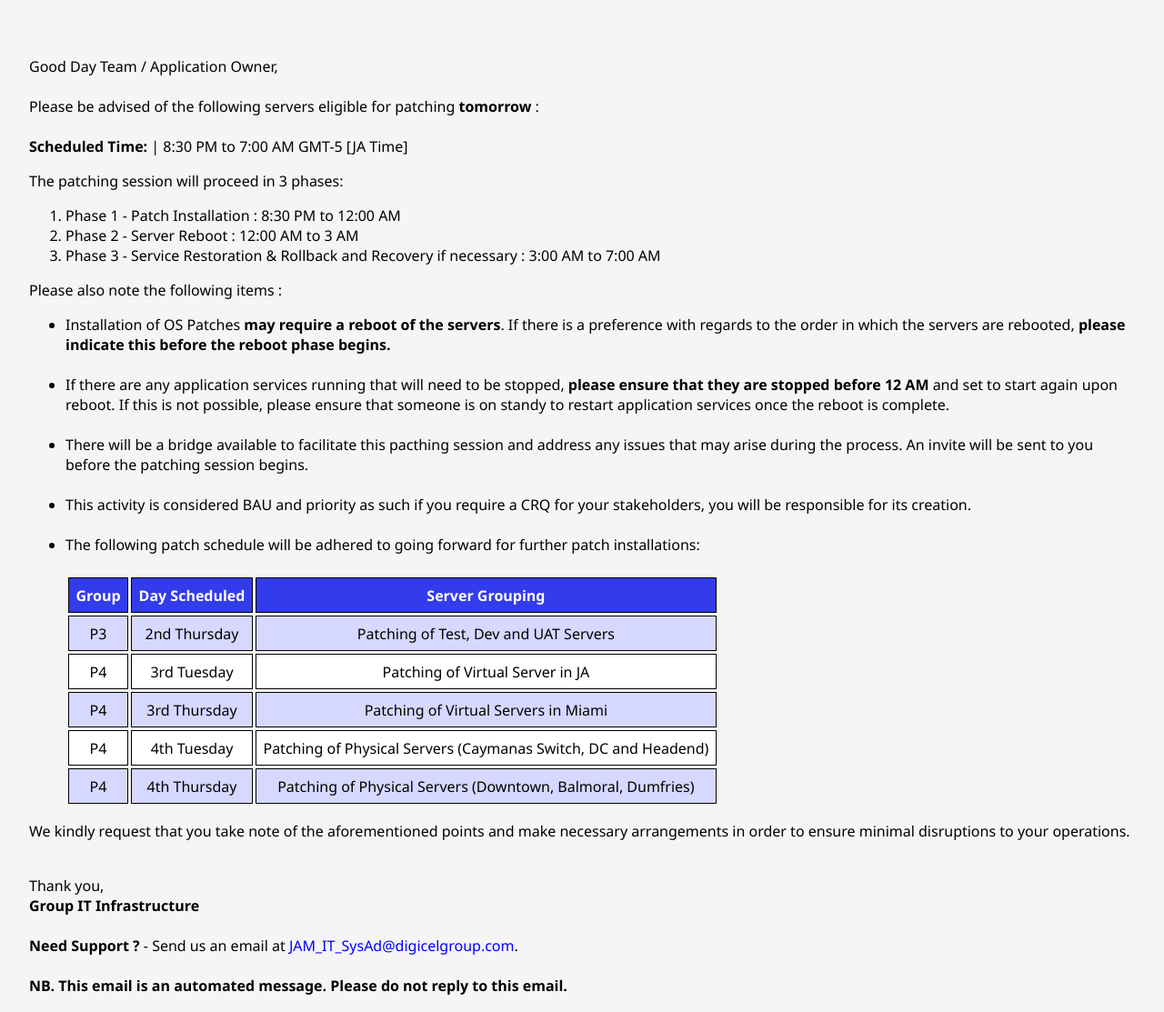
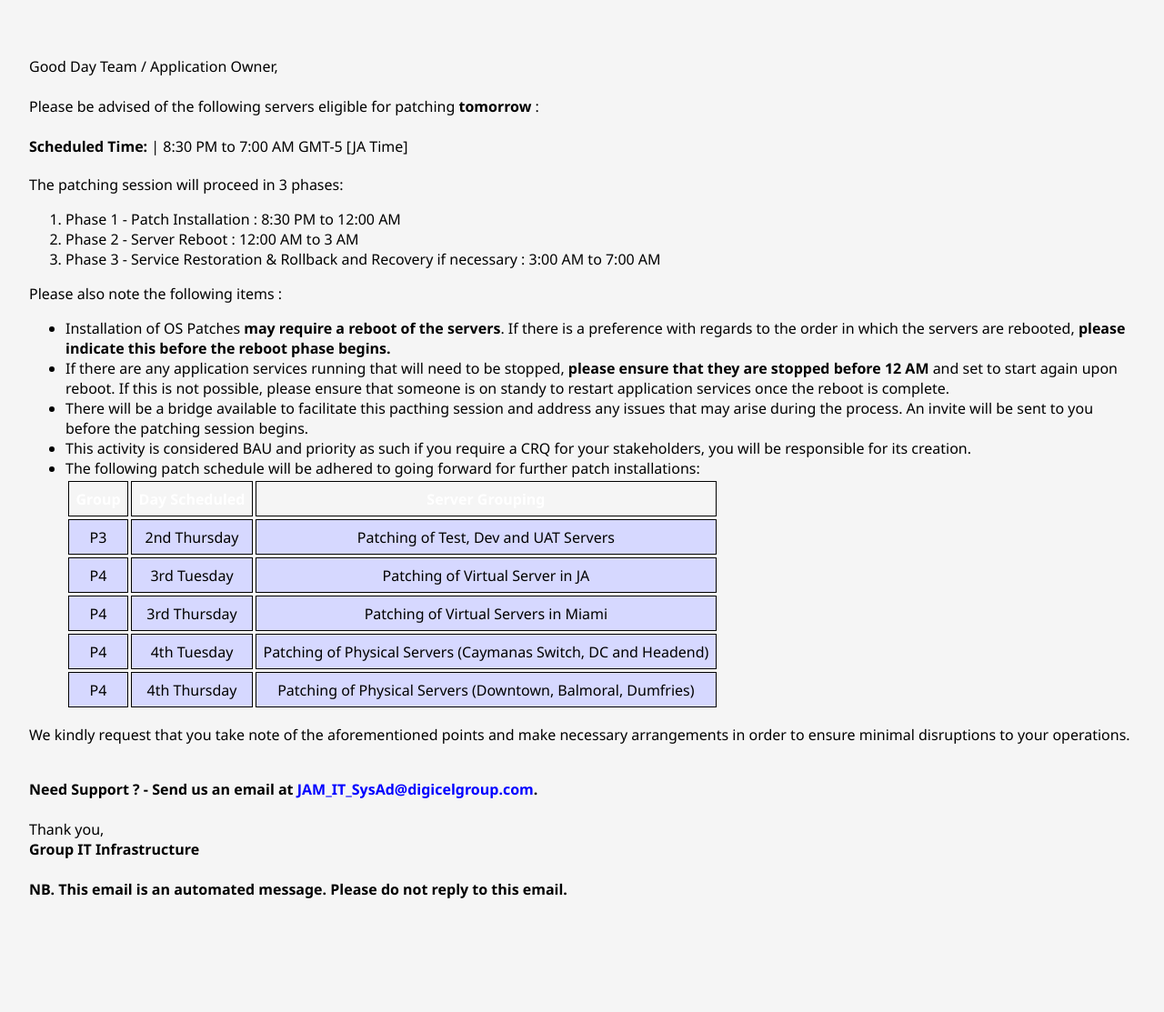
Before and after one commit to palmer-matthew/patch-notify, a Python web app: template src/templates/reminder.html in a window 1280 px wide. Shown: the whole page at 91% size. After the commit the page ends 988 px from the top, so only its background shows below. Run offline with Jinja, Linux system fonts and the light colour scheme; the template is opened without the code that fills it, so the values that code supplies are empty.

Commit message:
Modify HTML templates

```diff
--- a/src/templates/reminder.html
+++ b/src/templates/reminder.html
@@ -1,12 +1,8 @@
-<!DOCTYPE html>
+<!DOCTYPE html PUBLIC "-//W3C//DTD XHTML 1.0 Transitional//EN" "http://www.w3.org/TR/xhtml1/DTD/xhtml1-transitional.dtd">
 <html lang="en">
 <head>
+    <title>title</title>
     <style>
-        @page word-doc{
-            size: 8.5in 11in;
-            margin: 1in;
-        }
-
         .link{
             color: blue;
             /* text-decoration: underline; */
@@ -30,7 +26,7 @@
         }
         .table thead th{
             border: 1px solid black;
-            background-color: #333CEB;
+            /* background-color: #333CEB; */
             padding: 7.5px;
             color: #fff;
         }
@@ -41,18 +37,18 @@
             padding: 7.5px;
         }
 
-        .table tbody tr:nth-child(2n) td{
+        /* .table tbody tr:nth-child(2n) td{
             background-color: #fff;
-        }
+        } */
     </style>
 </head>
 <body>
-    <div class="footer">
+    <div>
         <br><br> Good Day Team / Application Owner,
         <br><br> Please be advised of the following servers eligible for patching <b> tomorrow </b>:
         <br><br><b> Scheduled Time: </b> <!-- Insert Date --> | 8:30 PM to 7:00 AM GMT-5 [JA Time]
     </div>
-    <!--Insert Table -->
+    <div style='margin: 20px 0px 10px 0px;'><!--Insert Table --></div>
     <div>
         <p> The patching session will proceed in 3 phases: </p>
         <ol>
@@ -68,21 +64,21 @@
                 Installation of OS Patches <b>may require a reboot of the servers</b>.
                 If there is a preference with regards to the order in which the servers are rebooted,
                 <b> please indicate this before the reboot phase begins.</b>
-            </li><br>
+            </li>
             <li>
                 If there are any application services running that will need to be stopped,
                 <b>please ensure that they are stopped before 12 AM</b> and set to start again upon reboot.
                 If this is not possible, please ensure that someone is on standy to restart application services once
                 the reboot is complete.
-            </li><br>
+            </li>
             <li>
                 There will be a bridge available to facilitate this pacthing session and address any issues that may arise during the process.
                 An invite will be sent to you before the patching session begins.
-            </li><br>
-            <li>This activity is considered BAU and priority as such if you require a CRQ for your stakeholders, you will be responsible for its creation.</li><br>
+            </li>
+            <li>This activity is considered BAU and priority as such if you require a CRQ for your stakeholders, you will be responsible for its creation.</li>
             <li>
                 The following patch schedule will be adhered to going forward for further patch installations:
-            </li><br>
+            </li>
             <table class="table" border=0 cellspacing="3" cellpadding="0">
                 <thead>
                     <tr>
@@ -126,8 +122,8 @@
         </p>
     </div>
     <div class="footer">
-        <br> Thank you, <br><b> Group IT Infrastructure </b>
-        <br><br><b>Need Support ? </b> - Send us an email at <span class="link">JAM_IT_SysAd@digicelgroup.com</span>.
+        <br><b>Need Support ? - Send us an email at <span class="link">JAM_IT_SysAd@digicelgroup.com</span>.</b>
+        <br><br> Thank you, <br><b> Group IT Infrastructure </b>
         <br><br><b>NB. This email is an automated message. Please do not reply to this email.</b>
     </div>
 </body>
```
Also changed, not shown: src/templates/notification.html (+14 -16 lines).
